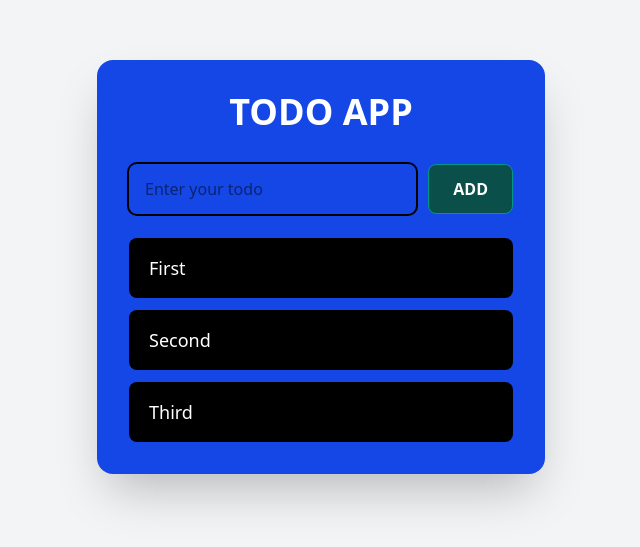
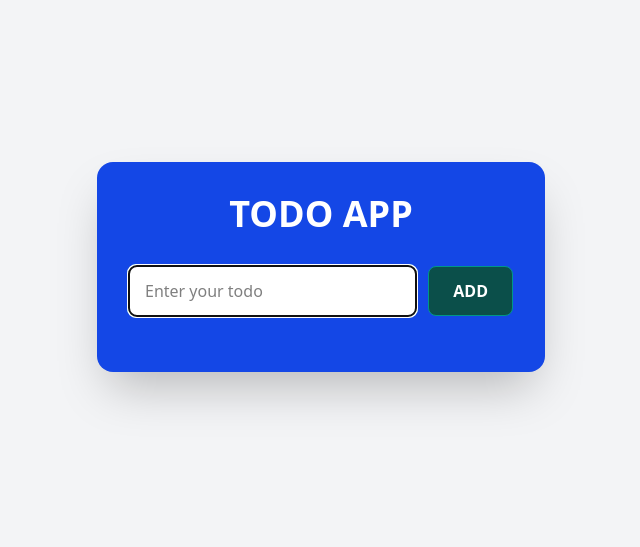
Before and after one commit to Viswajith2003/todo-react, a React (Vite) app: page / in a window 1280 px wide. Shown: the part 133-680 px from the top of the page, without its empty margins (319-959 px from the left). Built offline with nearby package versions, Linux system fonts and the light colour scheme.

Commit message:
add items in todo app

```diff
--- a/src/components/todo.jsx
+++ b/src/components/todo.jsx
@@ -1,6 +1,25 @@
-import React from "react";
+import React, { useEffect, useRef, useState } from "react";
 
 function Todo() {
+  const [text, setText] = useState("");
+  const [todos, setTodos] = useState([]);
+
+  const inputRef=useRef();
+
+  const addItems = () => {
+    setTodos([...todos, text]);
+    console.log(todos);
+    setText("");
+  };
+
+  const hangleForm = (e) => {
+    e.preventDefault();
+  };
+
+  useEffect(()=>{
+    inputRef.current.focus();
+  })
+
   return (
     <div className="min-h-screen bg-gray-100 flex items-center justify-center p-4">
       <div className="bg-blue-700 rounded-2xl p-8 w-full max-w-md shadow-2xl">
@@ -8,27 +27,36 @@ function Todo() {
           TODO APP
         </h1>
 
-        <div className="flex gap-3 mb-6">
+        <form className="flex gap-3 mb-6" onSubmit={hangleForm}>
           <input
+            onChange={(e) => {
+              setText(e.target.value);
+            }}
+            ref={inputRef}
+            value={text}
             type="text"
             placeholder="Enter your todo"
-            className="flex-1 px-4 py-3 rounded-lg ring-2 focus:ring-teal-400 "
+            className="flex-1 px-4 py-3 rounded-lg ring-2 focus:ring-teal-400 bg-white"
           />
-          <button className="bg-teal-900 text-white px-6 py-3 rounded-lg font-semibold hover:bg-teal-950 transition-colors border border-teal-600 ">
+          <button
+            onClick={addItems}
+            className="bg-teal-900 text-white px-6 py-3 rounded-lg font-semibold hover:bg-teal-950 transition-colors border border-teal-600 "
+          >
             ADD
           </button>
-        </div>
+        </form>
 
         <div className="space-y-3">
-          <div className="bg-black text-white px-5 py-4 rounded-lg">
-            <span className="text-lg">First</span>
-          </div>
-          <div className="bg-black text-white px-5 py-4 rounded-lg">
-            <span className="text-lg">Second</span>
-          </div>
-          <div className="bg-black text-white px-5 py-4 rounded-lg">
-            <span className="text-lg">Third</span>
-          </div>
+          <ul className="">
+            {todos.map((item) => (
+              <li
+                key={item.id}
+                className="text-lg mt-3 px-5 rounded-lg py-2 text-amber-300 bg-black"
+              >
+                {item}
+              </li>
+            ))}
+          </ul>
         </div>
       </div>
     </div>
```
